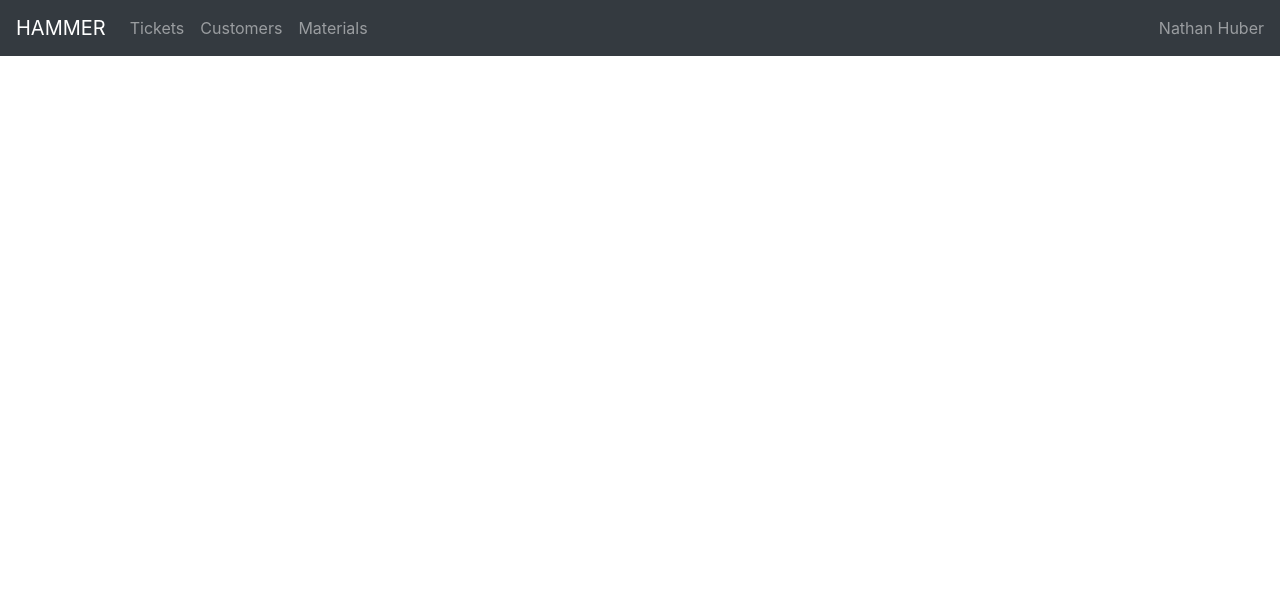
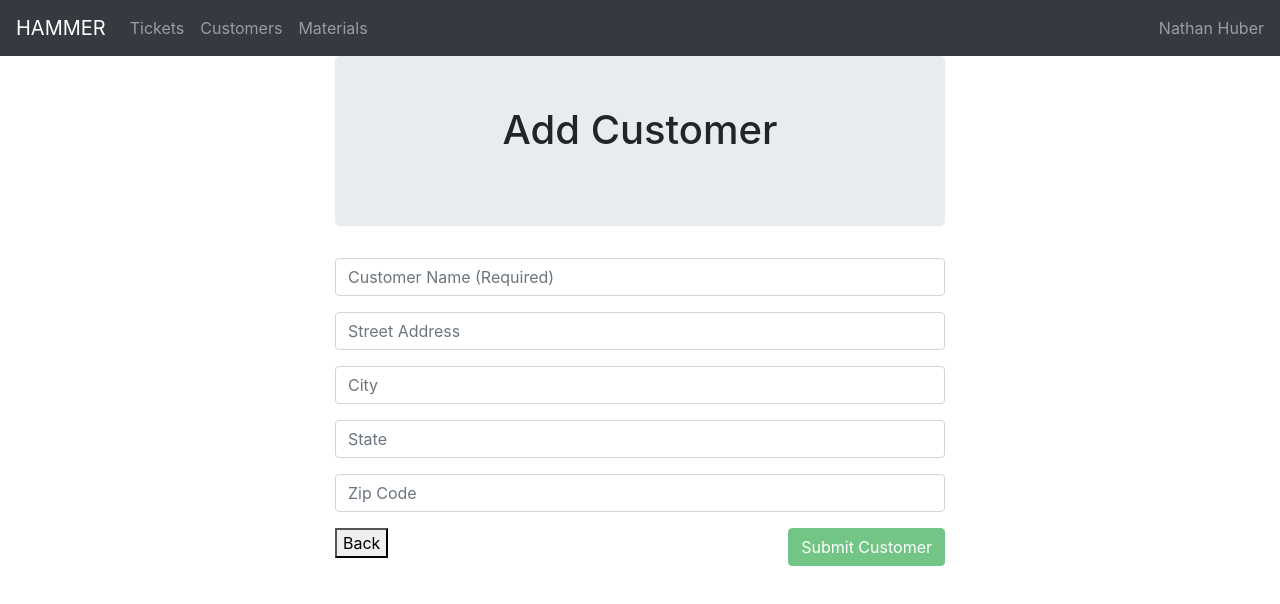
Before and after one commit to OnTheRocks/HAMMER, a React (Create React App) app in the folder client/: page /Newcustomers in a window 1280 px wide. Shown: the top 604 px of the page. Built offline with nearby package versions, Linux system fonts and the light colour scheme; no server answers.

Commit message:
Worked on NewCustomer page.

```diff
--- a/client/src/App.js
+++ b/client/src/App.js
@@ -4,6 +4,7 @@ import NavBar from './components/NavBar';
 import Tickets from './components/pages/Tickets';
 import TicketDetails from './components/pages/TicketDetails';
 import Customers from './components/pages/Customers';
+import NewCustomers from './components/pages/NewCustomers';
 import CustomerDetails from './components/pages/CustomerDetails';
 import Materials from './components/pages/Materials';
 import MatDetails from './components/pages/MatDetails';
@@ -27,6 +28,9 @@ function App()  {
           <Route exact path={"/customers"}>
             <Customers />
           </Route>
+          <Route exact path={"/Newcustomers"}>
+            <NewCustomers />
+          </Route>
           <Route exact path={"/customers/:id"}>
             <CustomerDetails />
           </Route>
--- a/client/src/components/pages/Customers.js
+++ b/client/src/components/pages/Customers.js
@@ -5,12 +5,12 @@ import API from "../../utils/API";
 import { Link } from "react-router-dom";
 import { Col, Row, Container } from "../Grid";
 import { List, ListItem } from "../List";
-import { Input, FormBtn } from "../Form";
+
+
 
 function Customers() {
   //  Setting initial state
   const [customers, setCustomers] = useState([])
-  const [formObject, setFormObject] = useState({})
 
   // Load all Customers and store them with setCustomer
   useEffect(() => {
@@ -33,71 +33,14 @@ function Customers() {
       .catch(err => console.log(err));
   }
 
-  // Handles updating component state when user types into the input field
-  function handleInputChange(event) {
-    const { name, value } = event.target;
-    setFormObject({...formObject, [name]: value})
-  };
-
-  // When the form is submitted, use the API.saveCustomer method to save the data
-  // Then reload Cutomers from the database
-  function hadndleFormSubmit(event) {
-    event.preventDefault();
-    if (formObject.custName) {
-      API.saveCustomer({
-        custName: formObject.custName,
-        custStreet: formObject.custStreet,
-        custCity: formObject.custCity,
-        custState: formObject.custState,
-        custZip: formObject.custZip
-      })
-        .then(res => loadCustomers())
-        .catch(err => console.log(err));
-        document.getElementById("custFrm").reset();
-        setFormObject({})
-    }
-  };
-
 return (
   <Container fluid>
     <Row>
       <Col size="md-6">
         <Jumbotron>
-              <h1>Add Customer</h1>
+        <Link to="/NewCustomers"><h1>Add Customer</h1></Link>
         </Jumbotron>
-            <form id="custFrm">
-              <Input
-                onChange={handleInputChange}
-                name="custName"
-                placeholder="Customer Name (Required)"
-              />
-              <Input
-                onChange={handleInputChange}
-                name="custStreet"
-                placeholder="Street Address"
-              />
-              <Input
-                onChange={handleInputChange}
-                name="custCity"
-                placeholder="City"
-              />
-              <Input
-                onChange={handleInputChange}
-                name="custState"
-                placeholder="State"
-              />
-              <Input
-                onChange={handleInputChange}
-                name="custZip"
-                placeholder="Zip Code"
-              />
-              <FormBtn
-                disabled={!(formObject.custName)}
-                onClick={hadndleFormSubmit}
-                >
-                  Submit Customer
-                </FormBtn>
-            </form>
+
       </Col>
       <Col size="md-6 sm-2">
         <Jumbotron>
--- /dev/null
+++ b/client/src/components/pages/NewCustomers.js
@@ -0,0 +1,110 @@
+import React, { useState, useEffect } from "react";
+import DeleteBtn from "../DeleteBtn";
+import Jumbotron from "../Jumbotron";
+import API from "../../utils/API";
+import { Link } from "react-router-dom";
+import { Col, Row, Container } from "../Grid";
+import { List, ListItem } from "../List";
+import { Input, FormBtn } from "../Form";
+
+function NewCustomers() {
+  //  Setting initial state
+  const [customers, setCustomers] = useState([])
+  const [formObject, setFormObject] = useState({})
+
+  // Load all Customers and store them with setCustomer
+  useEffect(() => {
+    loadCustomers()
+  }, [])
+
+  // Loads all customers and sets them to customers
+  function loadCustomers() {
+    API.getCustomers()
+    .then(res =>
+      setCustomers(res.data)
+    )
+    .catch(err => console.log(err));
+  };
+
+  // Deletes a Customer from the database with a fiven id, then reloads Customers
+  function deleteCustomer(id) {
+    API.deleteCustomer(id)
+      .then(res => loadCustomers())
+      .catch(err => console.log(err));
+  }
+
+  // Handles updating component state when user types into the input field
+  function handleInputChange(event) {
+    const { name, value } = event.target;
+    setFormObject({...formObject, [name]: value})
+  };
+
+  // When the form is submitted, use the API.saveCustomer method to save the data
+  // Then reload Cutomers from the database
+  function hadndleFormSubmit(event) {
+    event.preventDefault();
+    if (formObject.custName) {
+      API.saveCustomer({
+        custName: formObject.custName,
+        custStreet: formObject.custStreet,
+        custCity: formObject.custCity,
+        custState: formObject.custState,
+        custZip: formObject.custZip
+      })
+        .then(res => loadCustomers())
+        .catch(err => console.log(err));
+        document.getElementById("custFrm").reset();
+        setFormObject({})
+        window.location ="/Customers"
+    }
+  };
+
+    return (
+      <Container fluid>
+        <Row>
+          <div class="col-md-6 offset-md-3">
+            <Jumbotron>
+              <h1>Add Customer</h1>
+            </Jumbotron>
+            <form id="custFrm">
+              <Input
+                onChange={handleInputChange}
+                name="custName"
+                placeholder="Customer Name (Required)"
+              />
+              <Input
+                onChange={handleInputChange}
+                name="custStreet"
+                placeholder="Street Address"
+              />
+              <Input
+                onChange={handleInputChange}
+                name="custCity"
+                placeholder="City"
+              />
+              <Input
+                onChange={handleInputChange}
+                name="custState"
+                placeholder="State"
+              />
+              <Input
+                onChange={handleInputChange}
+                name="custZip"
+                placeholder="Zip Code"
+              />
+              <button id="btn btn-success" >
+                  Back
+              </button>
+              <FormBtn
+                disabled={!(formObject.custName)}
+                onClick={hadndleFormSubmit}>
+                  Submit Customer
+              </FormBtn>
+            </form>
+          </div>
+         </Row>
+        </Container>
+      );
+    }
+
+export default NewCustomers;
```
Lines whose indentation alone changed are shown as unchanged.
